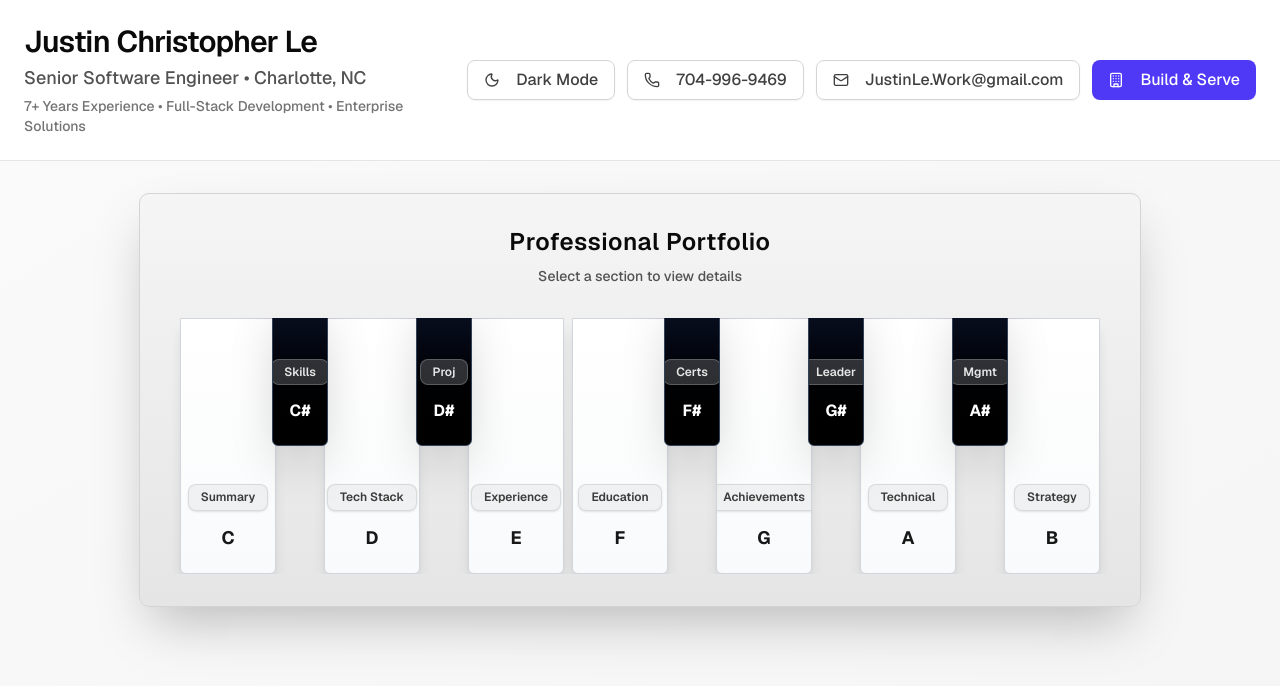
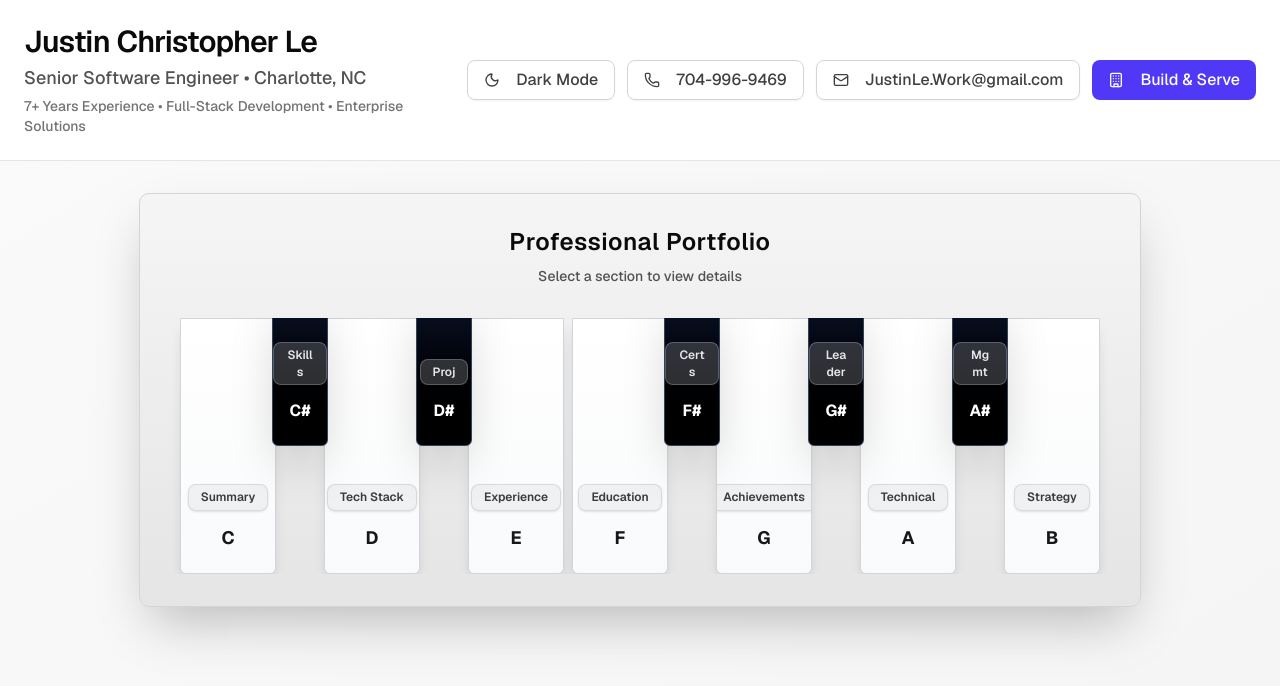
Before and after one commit to XaeartAI/Resume, a Next.js app: page / in a window 1280 px wide. Shown: the top 686 px of the page. Built offline with nearby package versions, Linux system fonts and the light colour scheme.

Commit message:
commit 3

```diff
--- a/app/page.tsx
+++ b/app/page.tsx
@@ -49,7 +49,7 @@ const PianoKey = ({
       {section && (
         <div className="text-center mb-4">
           <div
-            className={`font-semibold ${labelSizeClass} normal-case tracking-normal px-1 md:px-3 py-1 w-full max-w-full box-border overflow-hidden whitespace-normal break-words hyphens-auto text-center leading-snug shadow-sm ${isBlack ? "text-white bg-white/20 border border-white/25 rounded-md" : "text-neutral-800 dark:text-neutral-900 bg-black/5 dark:bg-white/60 border border-black/10 dark:border-white/40 rounded-md"} ${isPressed ? "opacity-100" : "opacity-90"} transition-all duration-150 text-[9px] sm:text-[10px] md:text-[12px]`}
+            className={`font-semibold ${labelSizeClass} normal-case tracking-normal px-1 md:px-3 py-1 w-full max-w-full box-border overflow-hidden whitespace-normal break-words ${isBlack ? "break-all" : ""} hyphens-auto text-center leading-snug shadow-sm ${isBlack ? "text-white bg-white/20 border border-white/25 rounded-md" : "text-neutral-800 dark:text-neutral-900 bg-black/5 dark:bg-white/60 border border-black/10 dark:border-white/40 rounded-md"} ${isPressed ? "opacity-100" : "opacity-90"} transition-all duration-150`}
             title={section}
           >
             {displaySection}
```
